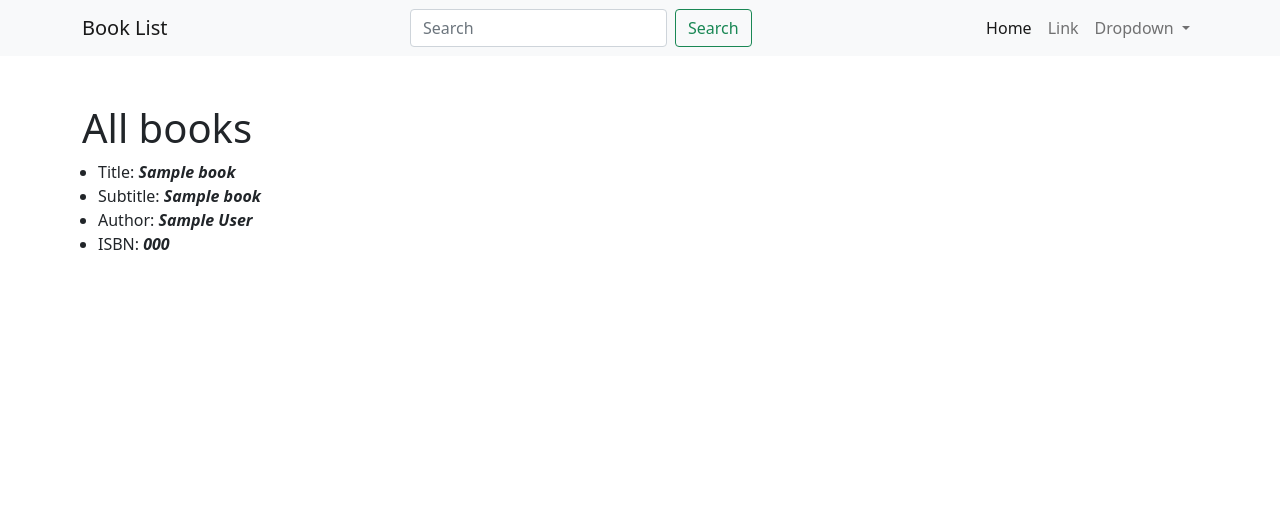
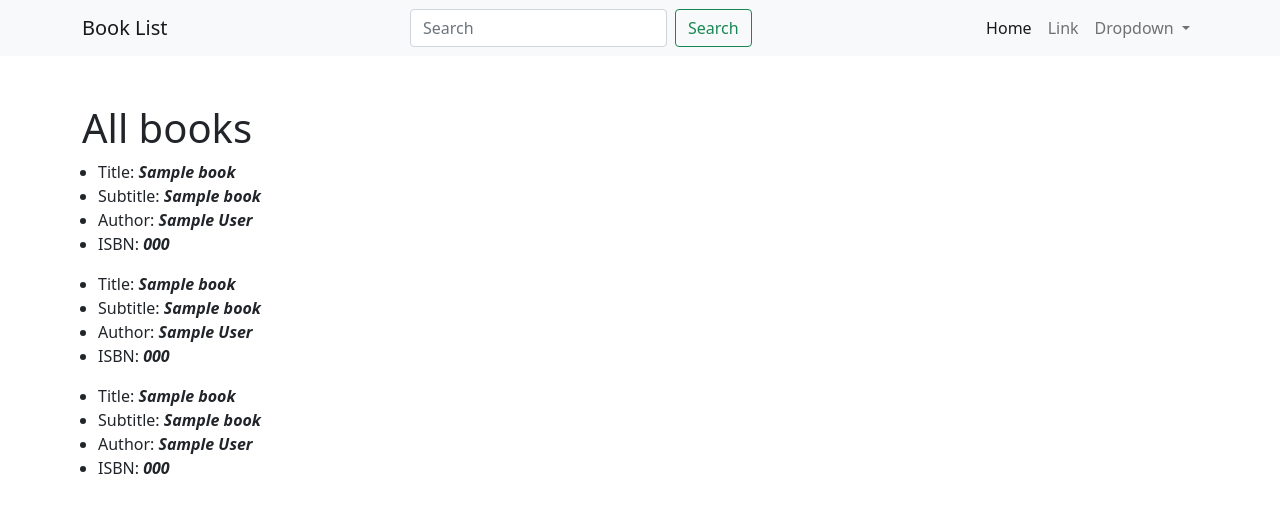
Before and after one commit to paulnyabaro/djangoAPI, a Django app: page / in a window 1280 px wide. Shown: the top 513 px of the page. Run offline with Django 4.2, Linux system fonts and the light colour scheme; tables that the repository leaves empty hold one stand-in row (values such as "Sample post"); parts of the project's set-up code (start-up, migrations or seed data) failed here and were passed over.

Commit message:
Updated navbar

```diff
--- a/templates/_base.html
+++ b/templates/_base.html
@@ -7,7 +7,7 @@
     <title>{% block title %}{% endblock %} - Books</title>
 </head>
 <body>
-    <nav class="navbar navbar-expand-lg navbar-light bg-light">
+    <nav class="navbar navbar-expand-lg navbar-scroll navbar-nav-scroll sticky-top navbar-light bg-light">
         <div class="container">
           <a class="navbar-brand" href="#">Book List</a>
           <button class="navbar-toggler" type="button" data-bs-toggle="collapse" data-bs-target="#navbarSupportedContent" aria-controls="navbarSupportedContent" aria-expanded="false" aria-label="Toggle navigation">
--- a/templates/book_list.html
+++ b/templates/book_list.html
@@ -12,6 +12,18 @@
                 <li>Author: <b><i>{{ book.author }}</i></b></li>
                 <li>ISBN: <b><i>{{ book.isbn }}</i></b></li>
             </ul>
+            <ul class="ps-3">
+                <li>Title: <b><i>{{ book.title }}</i></b></li>
+                <li>Subtitle: <b><i>{{ book.subtitle }}</i></b></li>
+                <li>Author: <b><i>{{ book.author }}</i></b></li>
+                <li>ISBN: <b><i>{{ book.isbn }}</i></b></li>
+            </ul>
+            <ul class="ps-3">
+                <li>Title: <b><i>{{ book.title }}</i></b></li>
+                <li>Subtitle: <b><i>{{ book.subtitle }}</i></b></li>
+                <li>Author: <b><i>{{ book.author }}</i></b></li>
+                <li>ISBN: <b><i>{{ book.isbn }}</i></b></li>
+            </ul>
             {% endfor %}
         </div>
     </div>
```
